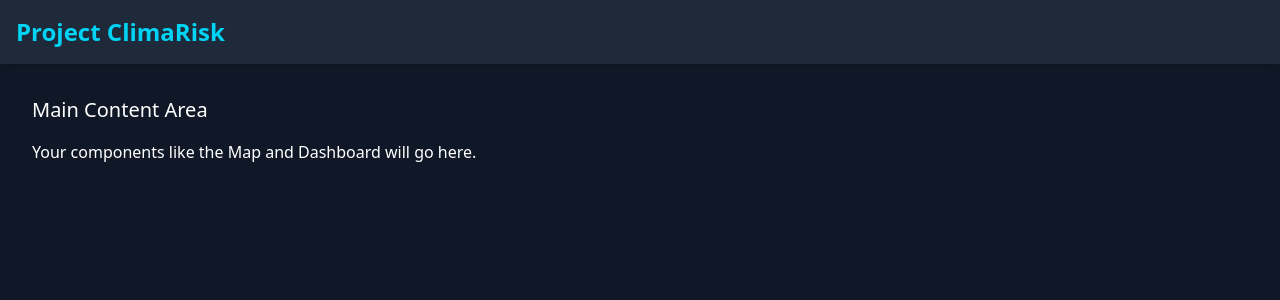
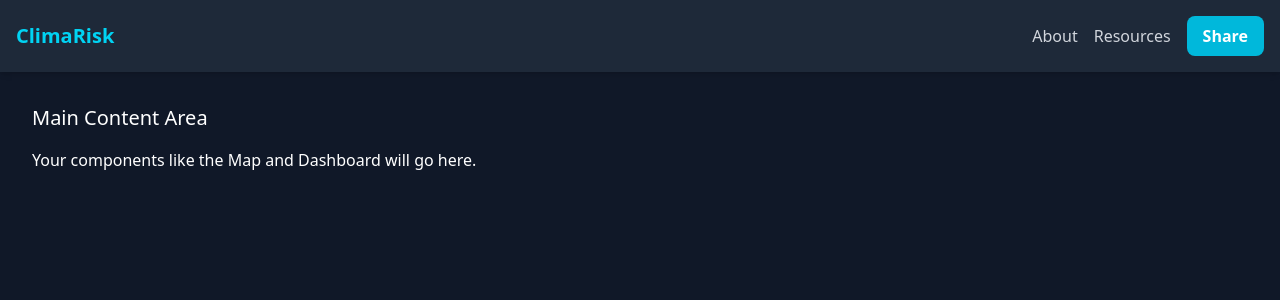
Before and after one commit to bhargavaalapati/Project-ClimaRisk, a React (Vite) app in the folder frontend/: page / in a window 1280 px wide. Shown: the top 300 px of the page. Built offline with nearby package versions, Linux system fonts and the light colour scheme.

Commit message:
Navbar placing

```diff
--- a/frontend/src/App.jsx
+++ b/frontend/src/App.jsx
@@ -1,13 +1,12 @@
 // We'll import these later as they are built
-// import Navbar from './components/Layout/Navbar'
+import Navbar from './components/Layout/Navbar'
 // import Dashboard from './components/Dashboard/Dashboard'
 
 function App() {
   return (
     <div className="bg-gray-900 text-white min-h-screen font-sans">
       <header className="bg-gray-800 p-4 shadow-md">
-        <h1 className="text-2xl font-bold text-cyan-400">Project ClimaRisk</h1>
-        {/* <Navbar /> */}
+        <Navbar />
       </header>
 
       <main className="p-8">
```
